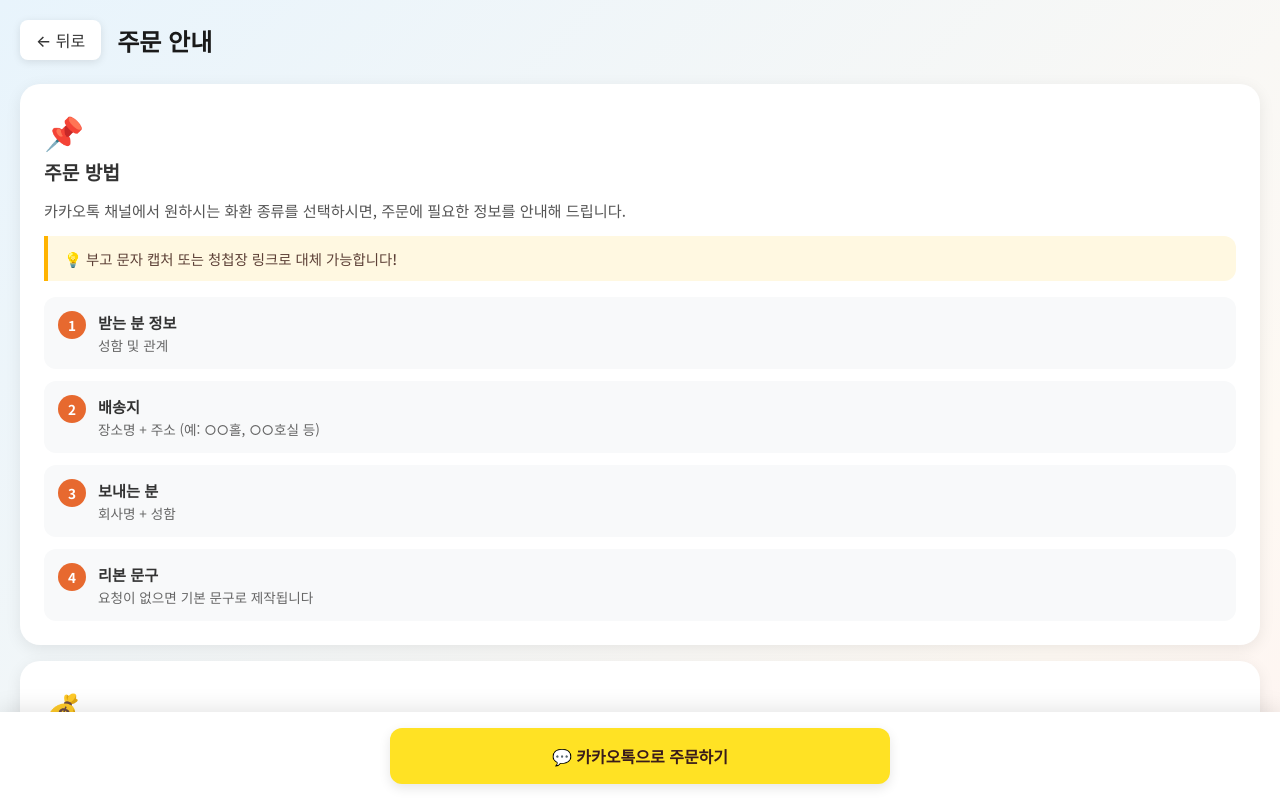
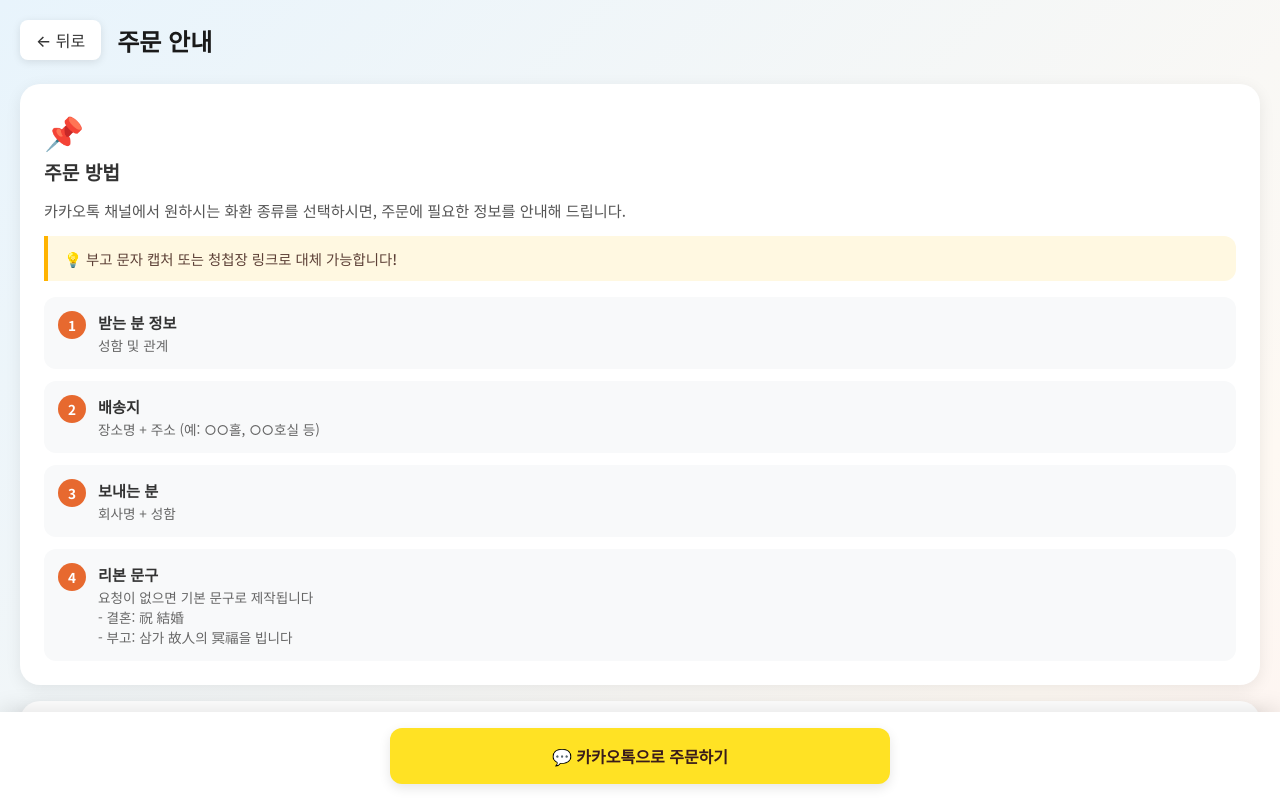
Before and after one commit to ysyang95/easyflower-site, a Next.js app: page /order in a window 1280 px wide. Shown: the top 798 px of the page. Built offline with nearby package versions, Linux system fonts and the light colour scheme.

Commit message:
feat: add default ribbon messages for wedding and funeral

```diff
--- a/app/order/page.tsx
+++ b/app/order/page.tsx
@@ -48,6 +48,8 @@
                         <div className="info-content">
                             <strong>리본 문구</strong>
                             <p>요청이 없으면 기본 문구로 제작됩니다</p>
+                            <p>- 결혼: 祝 結婚</p>
+                            <p>- 부고: 삼가 故人의 冥福을 빕니다</p>
                         </div>
                     </div>
                 </div>
```
Also changed, not shown: 2 other files (tests, documents, lock files or other folders).
